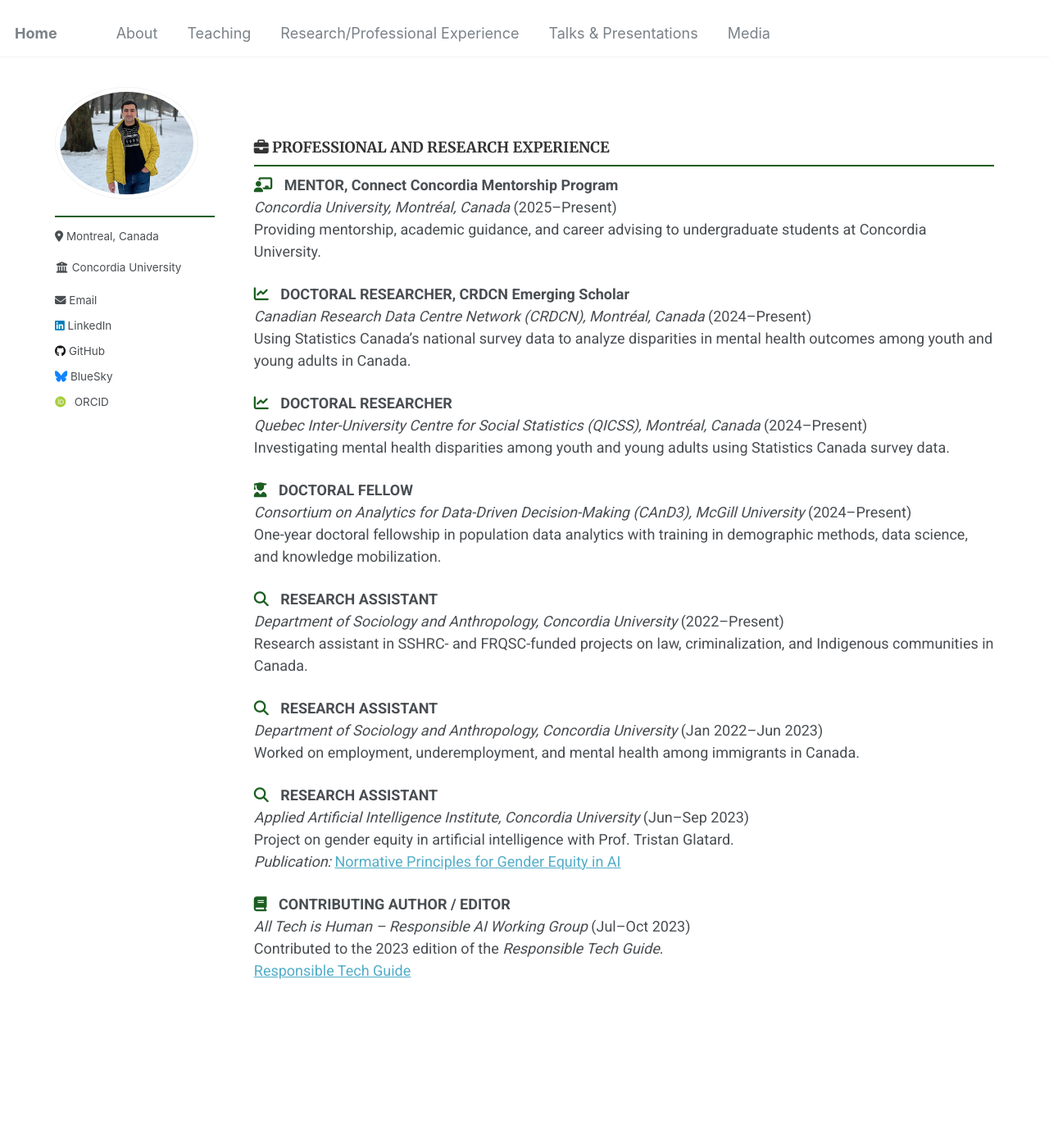
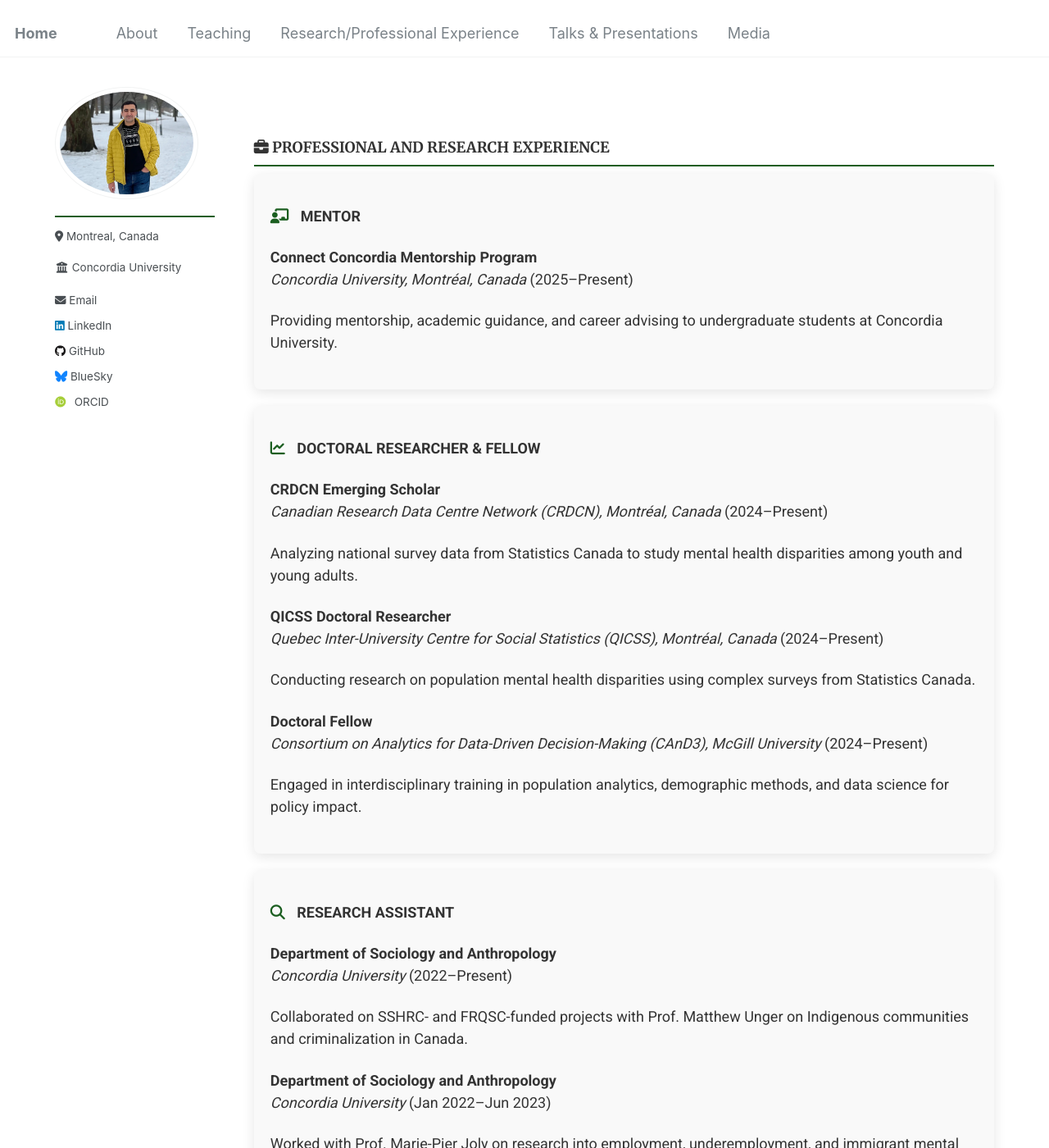
Before and after one commit to Mohsnmonji/mohsnmonji.github.io, a Jekyll site: the page built from _pages/Curriculum Vitae.md, in a window 1280 px wide and 1400 px high. Shown: the whole window at 82% size. Built offline with Jekyll 4.4.1, drawn with Linux system fonts in a browser that asks for light colours; some web fonts are replaced; some of the changed text lies outside the part shown.

Commit message:
Update Curriculum Vitae.md

```diff
--- a/_pages/Curriculum Vitae.md
+++ b/_pages/Curriculum Vitae.md
@@ -9,6 +9,7 @@ author_profile: true
 
 {% include base_path %}
 
+
 <style>
   h3 {
     border-bottom: 2px solid #1B5E20;
@@ -16,8 +17,13 @@ author_profile: true
     padding-bottom: 10px;
     color: #333;
   }
-  .cv-entry {
-    margin-bottom: 25px;
+  .teaching-card {
+    border-radius: 8px;
+    padding: 20px;
+    margin-bottom: 20px;
+    color: #333333;
+    box-shadow: 0px 4px 15px rgba(0, 0, 0, 0.1);
+    background-color: #F9F9F9;
   }
   .cv-icon {
     color: #1B5E20;
@@ -27,60 +33,40 @@ author_profile: true
 
 ### <i class="fas fa-briefcase"></i> PROFESSIONAL AND RESEARCH EXPERIENCE
 
-<div class="cv-entry">
-  <i class="fas fa-chalkboard-teacher cv-icon"></i>
-  <strong>MENTOR, Connect Concordia Mentorship Program</strong>
-  <br><em>Concordia University, Montréal, Canada</em> (2025–Present)
-  <br>Providing mentorship, academic guidance, and career advising to undergraduate students at Concordia University.
+<div class="teaching-card">
+  <p><i class="fas fa-chalkboard-teacher cv-icon"></i> <strong>MENTOR</strong></p>
+  <p><strong>Connect Concordia Mentorship Program</strong><br><em>Concordia University, Montréal, Canada</em> (2025–Present)</p>
+  <p>Providing mentorship, academic guidance, and career advising to undergraduate students at Concordia University.</p>
 </div>
 
-<div class="cv-entry">
-  <i class="fas fa-chart-line cv-icon"></i>
-  <strong>DOCTORAL RESEARCHER, CRDCN Emerging Scholar</strong>
-  <br><em>Canadian Research Data Centre Network (CRDCN), Montréal, Canada</em> (2024–Present)
-  <br>Using Statistics Canada’s national survey data to analyze disparities in mental health outcomes among youth and young adults in Canada.
+<div class="teaching-card">
+  <p><i class="fas fa-chart-line cv-icon"></i> <strong>DOCTORAL RESEARCHER & FELLOW</strong></p>
+  <p><strong>CRDCN Emerging Scholar</strong><br><em>Canadian Research Data Centre Network (CRDCN), Montréal, Canada</em> (2024–Present)</p>
+  <p>Analyzing national survey data from Statistics Canada to study mental health disparities among youth and young adults.</p>
+
+  <p><strong>QICSS Doctoral Researcher</strong><br><em>Quebec Inter-University Centre for Social Statistics (QICSS), Montréal, Canada</em> (2024–Present)</p>
+  <p>Conducting research on population mental health disparities using complex surveys from Statistics Canada.</p>
+
+  <p><strong>Doctoral Fellow</strong><br><em>Consortium on Analytics for Data-Driven Decision-Making (CAnD3), McGill University</em> (2024–Present)</p>
+  <p>Engaged in interdisciplinary training in population analytics, demographic methods, and data science for policy impact.</p>
 </div>
 
-<div class="cv-entry">
-  <i class="fas fa-chart-line cv-icon"></i>
-  <strong>DOCTORAL RESEARCHER</strong>
-  <br><em>Quebec Inter-University Centre for Social Statistics (QICSS), Montréal, Canada</em> (2024–Present)
-  <br>Investigating mental health disparities among youth and young adults using Statistics Canada survey data.
+<div class="teaching-card">
+  <p><i class="fas fa-search cv-icon"></i> <strong>RESEARCH ASSISTANT</strong></p>
+  <p><strong>Department of Sociology and Anthropology</strong><br><em>Concordia University</em> (2022–Present)</p>
+  <p>Collaborated on SSHRC- and FRQSC-funded projects with Prof. Matthew Unger on Indigenous communities and criminalization in Canada.</p>
+
+  <p><strong>Department of Sociology and Anthropology</strong><br><em>Concordia University</em> (Jan 2022–Jun 2023)</p>
+  <p>Worked with Prof. Marie-Pier Joly on research into employment, underemployment, and immigrant mental health in Canada.</p>
+
+  <p><strong>Applied Artificial Intelligence Institute</strong><br><em>Concordia University</em> (Jun–Sep 2023)</p>
+  <p>Assisted Prof. Tristan Glatard on a project addressing gender equity in AI.
+  <br><em>Publication:</em> <a href="https://affectingmachines.net/" target="_blank">Normative Principles for Gender Equity in AI</a></p>
 </div>
 
-<div class="cv-entry">
-  <i class="fas fa-user-graduate cv-icon"></i>
-  <strong>DOCTORAL FELLOW</strong>
-  <br><em>Consortium on Analytics for Data-Driven Decision-Making (CAnD3), McGill University</em> (2024–Present)
-  <br>One-year doctoral fellowship in population data analytics with training in demographic methods, data science, and knowledge mobilization.
+<div class="teaching-card">
+  <p><i class="fas fa-book cv-icon"></i> <strong>CONTRIBUTING AUTHOR / EDITOR</strong></p>
+  <p><strong>Responsible AI Working Group</strong><br><em>All Tech is Human</em> (Jul–Oct 2023)</p>
+  <p>Contributed to the 2023 edition of the <em>Responsible Tech Guide</em>.
+  <br><a href="https://alltechishuman.org/responsible-tech-guide" target="_blank">Responsible Tech Guide</a></p>
 </div>
-
-<div class="cv-entry">
-  <i class="fas fa-search cv-icon"></i>
-  <strong>RESEARCH ASSISTANT</strong>
-  <br><em>Department of Sociology and Anthropology, Concordia University</em> (2022–Present)
-  <br>Research assistant in SSHRC- and FRQSC-funded projects on law, criminalization, and Indigenous communities in Canada.
-</div>
-
-<div class="cv-entry">
-  <i class="fas fa-search cv-icon"></i>
-  <strong>RESEARCH ASSISTANT</strong>
-  <br><em>Department of Sociology and Anthropology, Concordia University</em> (Jan 2022–Jun 2023)
-  <br>Worked on employment, underemployment, and mental health among immigrants in Canada.
-</div>
-
-<div class="cv-entry">
-  <i class="fas fa-search cv-icon"></i>
-  <strong>RESEARCH ASSISTANT</strong>
-  <br><em>Applied Artificial Intelligence Institute, Concordia University</em> (Jun–Sep 2023)
-  <br>Project on gender equity in artificial intelligence with Prof. Tristan Glatard.
-  <br><em>Publication:</em> <a href="https://affectingmachines.net/" target="_blank">Normative Principles for Gender Equity in AI</a>
-</div>
-
-<div class="cv-entry">
-  <i class="fas fa-book cv-icon"></i>
-  <strong>CONTRIBUTING AUTHOR / EDITOR</strong>
-  <br><em>All Tech is Human – Responsible AI Working Group</em> (Jul–Oct 2023)
-  <br>Contributed to the 2023 edition of the <em>Responsible Tech Guide</em>.
-  <br><a href="https://alltechishuman.org/responsible-tech-guide" target="_blank">Responsible Tech Guide</a>
-</div>
```
